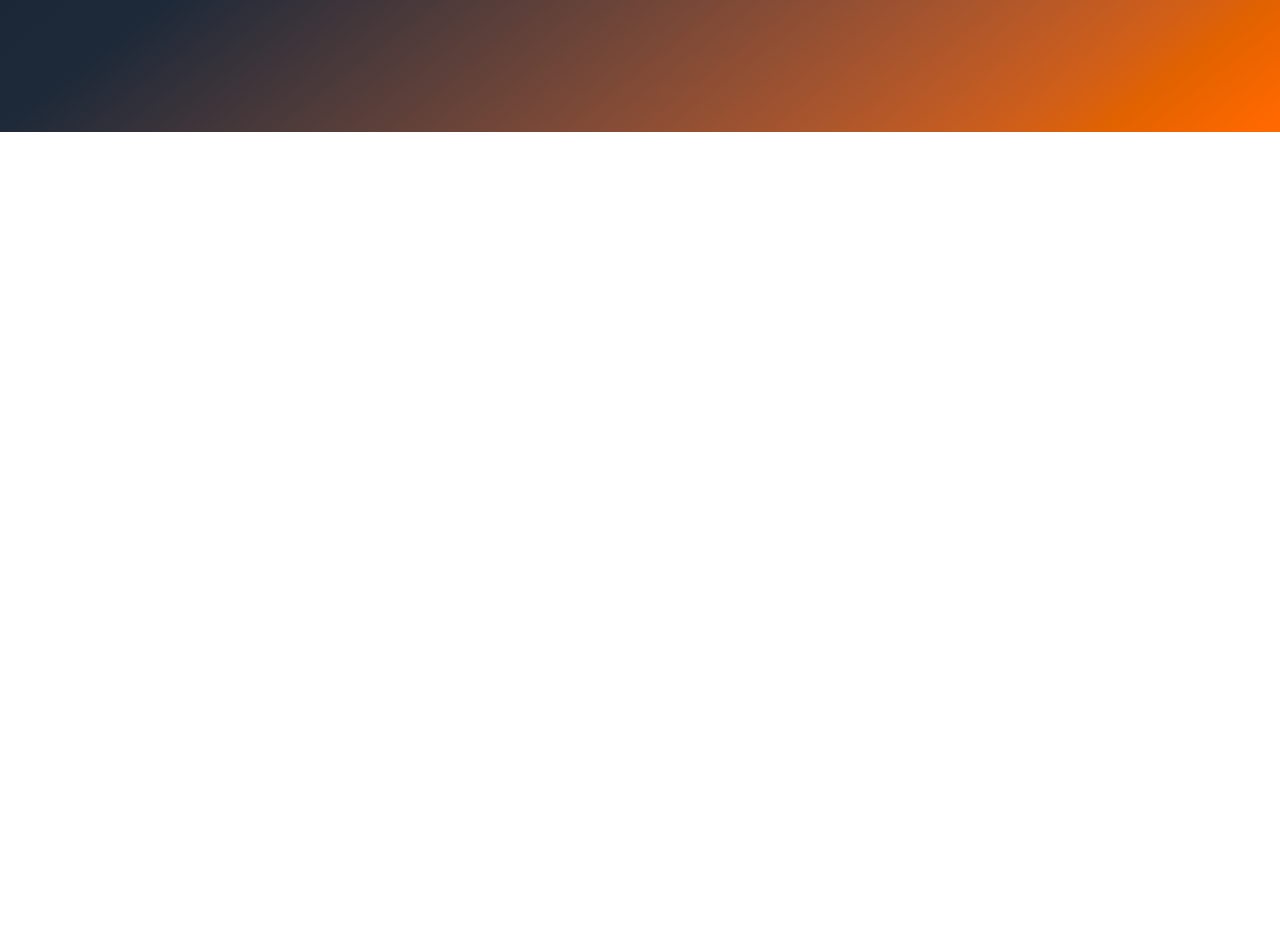
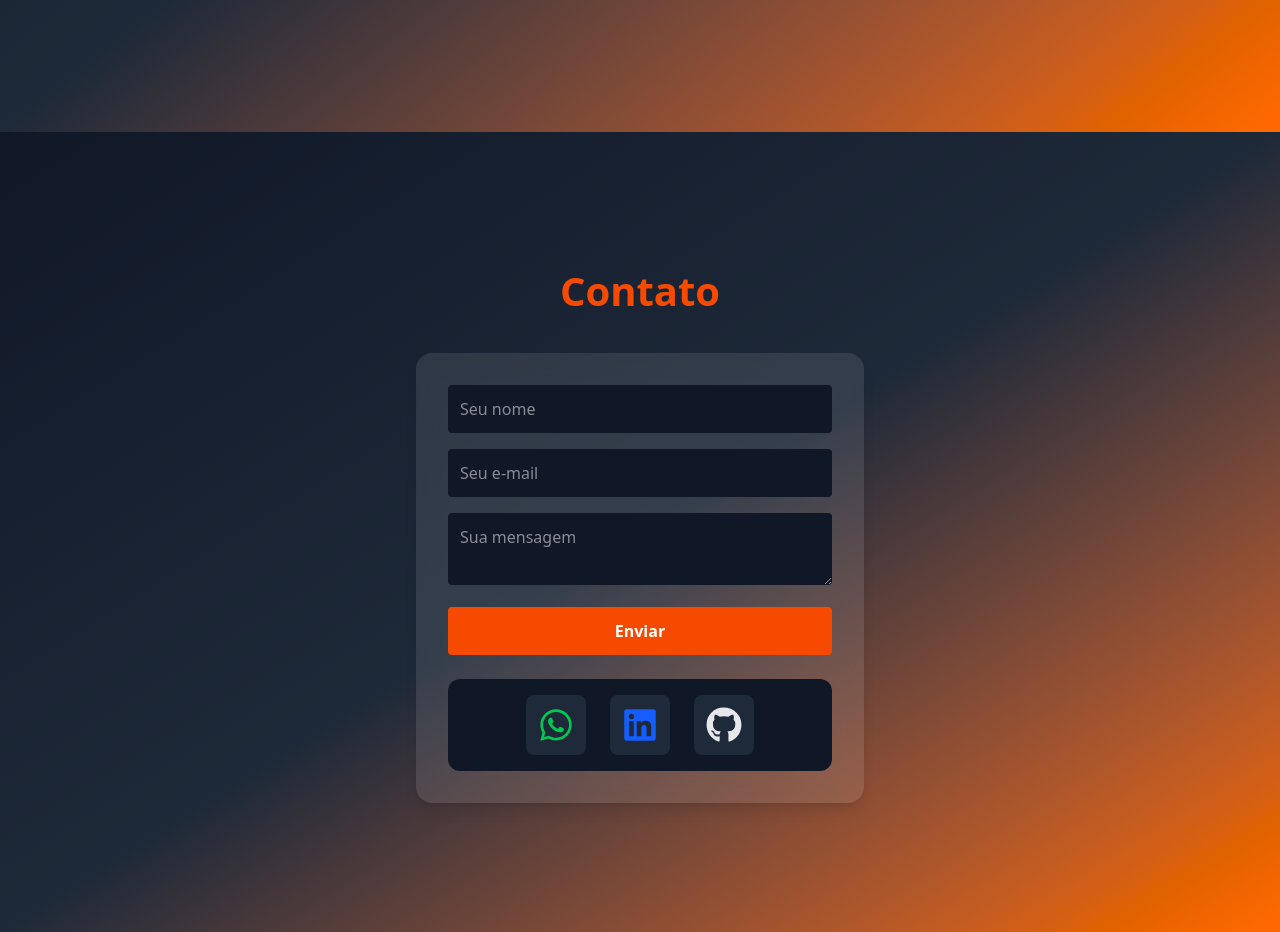
Before and after one commit to Joalisson-Lemos/Joalisson-lemos.github.io, a React (Vite) app: page / in a window 1280 px wide. Shown: the part 1660-2592 px from the top of the page. Before the commit the page ends 1792 px from the top, so only its background shows below. Built offline with nearby package versions, Linux system fonts and the light colour scheme.

Commit message:
adição da area de contato no portifolio

```diff
--- a/index.html
+++ b/index.html
@@ -2,7 +2,7 @@
 <html lang="pt-br">
   <head>
     <meta charset="UTF-8" />
-    <link rel="icon" type="image/svg+xml" href="/vite.svg" />
+    <link rel="icon" type="image/svg+xml" href="./assets.Logo.png" />
     <meta name="viewport" content="width=device-width, initial-scale=1.0" />
     <title>portifolio</title>
   </head>
--- a/package.json
+++ b/package.json
@@ -15,6 +15,7 @@
   "dependencies": {
     "@material-tailwind/react": "^2.1.10",
     "@tailwindcss/vite": "^4.1.13",
+    "emailjs-com": "^3.2.0",
     "react": "^18.2.0",
     "react-dom": "^18.2.0",
     "react-icons": "^5.5.0",
--- /dev/null
+++ b/src/Home/contato.jsx
@@ -0,0 +1,109 @@
+import { useRef } from "react";
+import emailjs from "emailjs-com";
+import { FaWhatsapp, FaLinkedin, FaGithub } from "react-icons/fa";
+
+function Contato() {
+  const form = useRef();
+
+  const sendEmail = (e) => {
+    e.preventDefault();
+    form.current.time.value = new Date().toLocaleString();
+
+    emailjs
+      .sendForm(
+        "service_8j2uywc",
+        "template_ltx01ih",
+        form.current,
+        "rPeAG_2dczraEPq03"
+      )
+      .then(
+        () => {
+          alert("Mensagem enviada com sucesso!");
+          form.current.reset();
+        },
+        (error) => {
+          alert("Erro ao enviar: " + error.text);
+        }
+      );
+  };
+
+  return (
+    <div className="min-h-screen bg-gradient-to-br from-gray-900 via-gray-800 to-orange-500 flex flex-col items-center justify-center p-4">
+      <h2 className="text-[40px] text-orange-600 font-extrabold mb-8 text-center">
+        Contato
+      </h2>
+
+      <form
+        ref={form}
+        onSubmit={sendEmail}
+        className="bg-white/10 backdrop-blur-md p-8 rounded-2xl shadow-lg w-full max-w-md text-white"
+      >
+        <input
+          type="text"
+          name="name"
+          placeholder="Seu nome"
+          className="w-full p-3 mb-4 rounded bg-gray-900 text-white"
+          required
+        />
+
+        <input
+          type="email"
+          name="email"
+          placeholder="Seu e-mail"
+          className="w-full p-3 mb-4 rounded bg-gray-900 text-white"
+          required
+        />
+
+        <textarea
+          name="message"
+          placeholder="Sua mensagem"
+          className="w-full p-3 mb-4 rounded bg-gray-900 text-white"
+          required
+        />
+
+        <input type="hidden" name="time" />
+
+        <button
+          type="submit"
+          className="w-full bg-orange-600 hover:bg-orange-700 transition text-white font-semibold py-3 rounded"
+        >
+          Enviar
+        </button>
+
+        <div className="mt-6 p-4 rounded-xl bg-gray-900 flex flex-col sm:flex-row gap-6 justify-center text-2xl sm:text-3xl md:text-4xl">
+          <div className="bg-gray-800 p-3 rounded-lg hover:bg-gray-700 transition flex justify-center">
+            <a
+              href="https://wa.me/5581999999999"
+              target="_blank"
+              rel="noopener noreferrer"
+            >
+              <FaWhatsapp className="text-green-500" />
+            </a>
+          </div>
+
+          <div className="bg-gray-800 p-3 rounded-lg hover:bg-gray-700 transition flex justify-center">
+            <a
+              href="https://www.linkedin.com/in/seu-usuario/"
+              target="_blank"
+              rel="noopener noreferrer"
+            >
+              <FaLinkedin className="text-blue-600" />
+            </a>
+          </div>
+
+          <div className="bg-gray-800 p-3 rounded-lg hover:bg-gray-700 transition flex justify-center">
+            <a
+              href="https://github.com/seu-usuario"
+              target="_blank"
+              rel="noopener noreferrer"
+            >
+              <FaGithub className="text-gray-200" />
+            </a>
+          </div>
+        </div>
+      </form>
+    </div>
+  );
+}
+
+export default Contato;
--- a/src/Home/index.jsx
+++ b/src/Home/index.jsx
@@ -1,5 +1,6 @@
 import { useState, useEffect } from "react";
 import Projetos from "./projetos";
+import Contato from './contato';
 import "./home.css";
 
 function Home() {
@@ -83,6 +84,10 @@ function Home() {
       <div id="projetos">
         <Projetos />
       </div>
+      <div>
+        <Contato />
+
+      </div>
     </div>
   );
 }
--- a/src/components/CardDefault.jsx
+++ b/src/components/CardDefault.jsx
@@ -41,6 +41,13 @@ export function CardsCarousel() {
     window.addEventListener("resize", updateCardsPerPage);
     return () => window.removeEventListener("resize", updateCardsPerPage);
   }, []);
+  useEffect(() => {
+    if(modalCard){
+    document.body.style.overflow = "hidden";
+    } else{
+      document.body.style.overflow = "auto";
+    }
+  }, [modalCard]);
 
   const scrollToIndex = (index) => {
     if (!trackRef.current) return;
```
Also changed, not shown: 1 other file (tests, documents, lock files or other folders).
